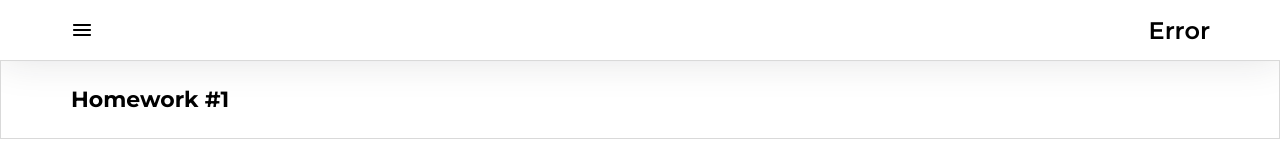
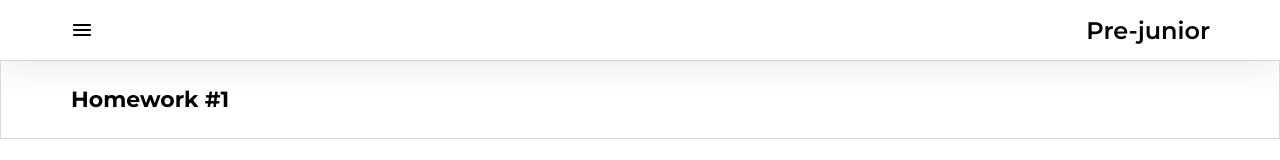
Before and after one commit to demos461/hws-tasks, a React (Create React App) app: page / in a window 1280 px wide. Shown: the top 160 px of the page. Built offline with nearby package versions, Linux system fonts and the light colour scheme.

Commit message:
fix page name on start page

```diff
--- a/src/s2-homeworks/hw05/header/Header.tsx
+++ b/src/s2-homeworks/hw05/header/Header.tsx
@@ -14,13 +14,15 @@ export const Header: FC<PropsType> = ({handleOpen}) => {
     const currentPath = location.pathname
 
     const pageName =
-        currentPath === PATH.PRE_JUNIOR
+        currentPath === '/'
             ? 'Pre-junior'
-            : currentPath === PATH.JUNIOR
-                ? 'Junior'
-                : currentPath === PATH.JUNIOR_PLUS
-                    ? 'Junior Plus'
-                    : 'Error'
+            : currentPath === PATH.PRE_JUNIOR
+                ? 'Pre-junior'
+                : currentPath === PATH.JUNIOR
+                    ? 'Junior'
+                    : currentPath === PATH.JUNIOR_PLUS
+                        ? 'Junior Plus'
+                        : 'Error'
     return (
         <>
             <div id={'hw5-header'} className={s.header}>
```
